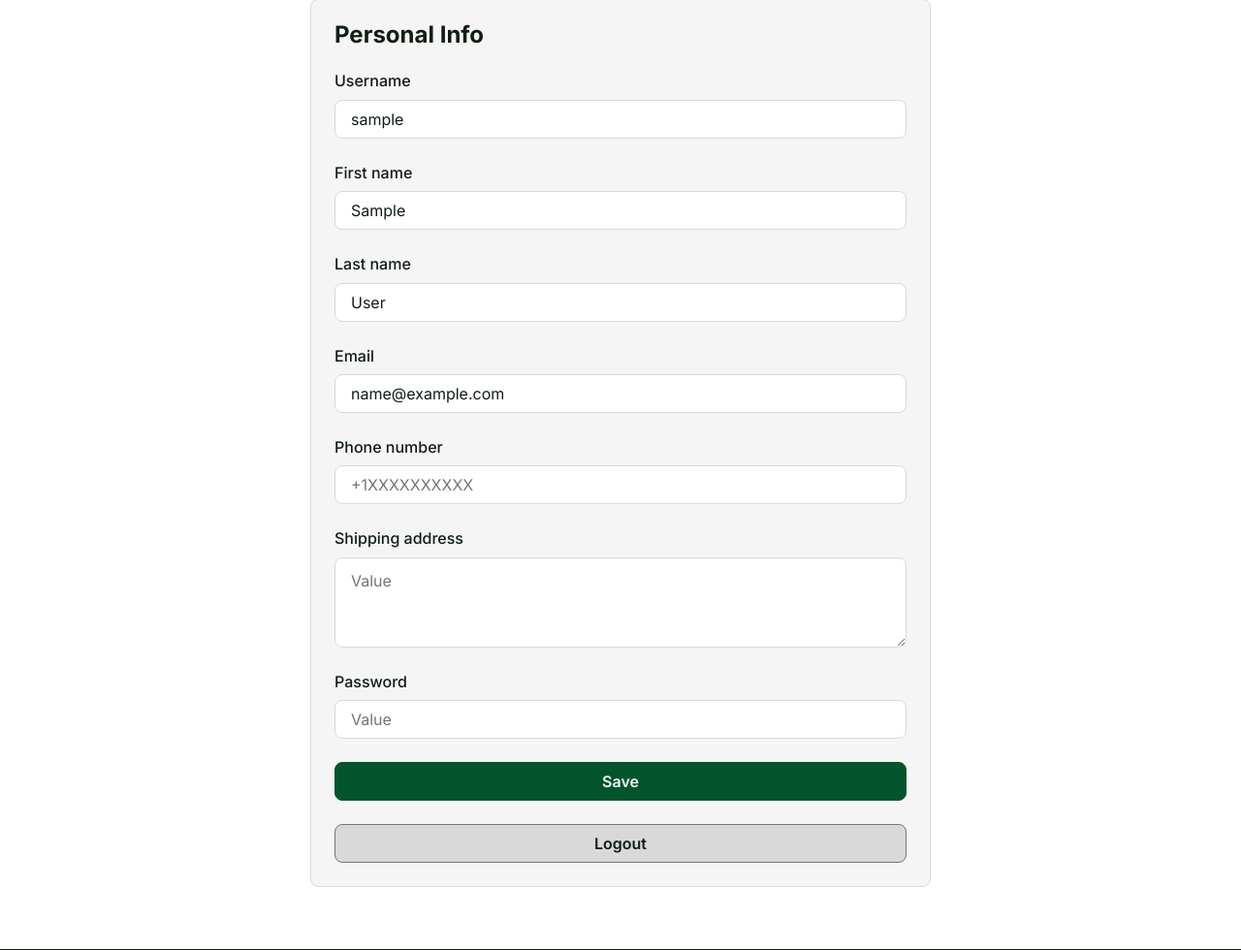
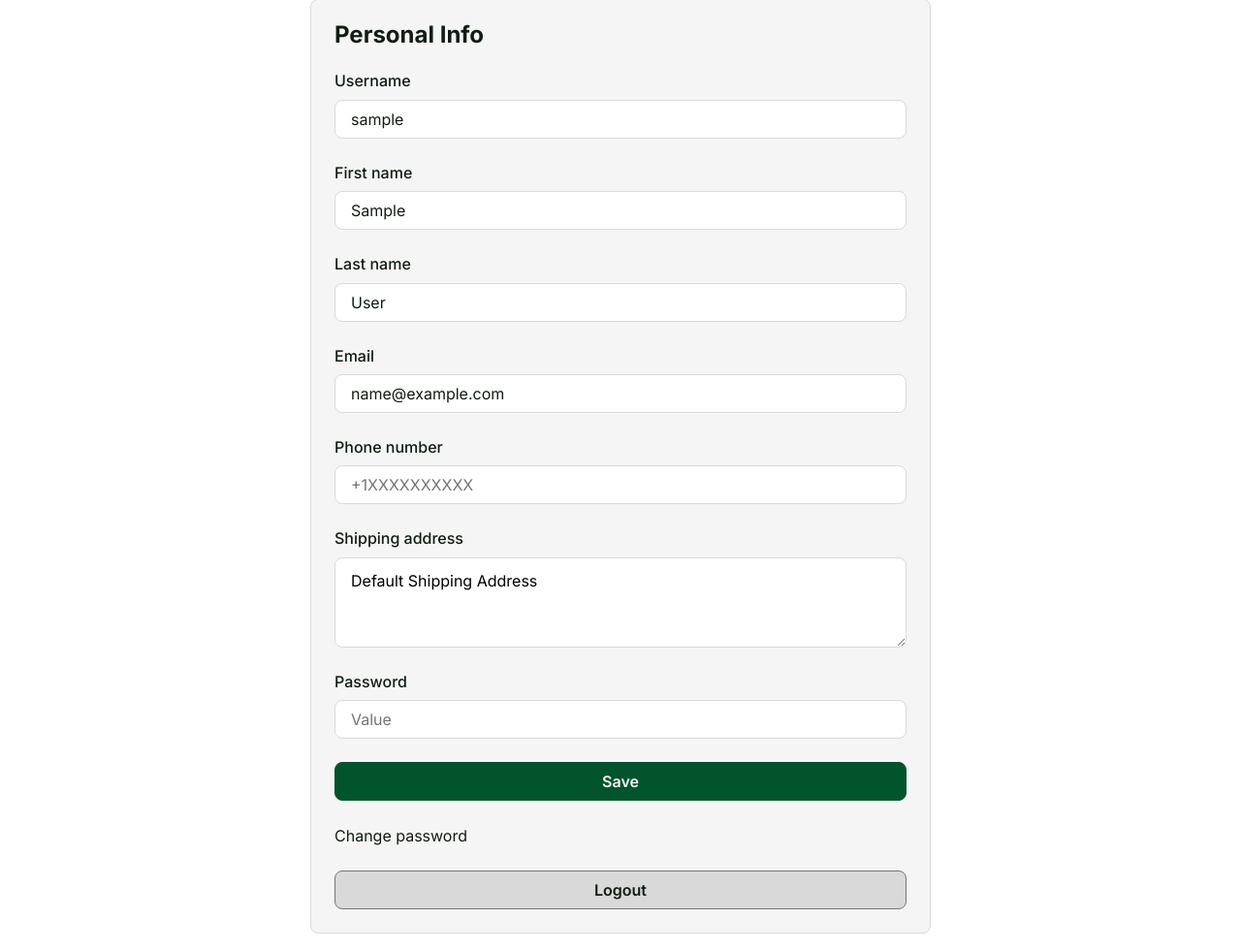
Before and after one commit to mileshkin89/django_shop, a Django app: page /update_account/ in a window 1280 px wide. Shown: the part 229-1209 px from the top of the page at 97% size. Run offline with Django 5.2, Linux system fonts and the light colour scheme; the visitor is signed in with stand-in values (Sample User, id 1); data comes from the database, SQL or seed files in the repository; data that the repository does not hold is empty; parts of the project's set-up code (start-up, migrations or seed data) failed here and were passed over.

Commit message:
feat(accounts): enhance password management features
- Added forms for password reset request, confirmation, and change functionality.
- Updated views to handle password reset and change processes.
- Modified URLs to include new password management routes.
- Improved user experience with updated templates for password reset and change.
- Refactored existing code for better clarity and maintainability.

```diff
--- a/src/apps/accounts/forms.py
+++ b/src/apps/accounts/forms.py
@@ -1,8 +1,77 @@
-from django.contrib.auth.forms import AuthenticationForm
+from django.contrib.auth.forms import (
+    AuthenticationForm,
+    PasswordResetForm as AuthPasswordResetForm,
+    SetPasswordForm as AuthSetPasswordForm,
+)
 from django.core.exceptions import ValidationError
 from django import forms
 
 from .models import User
+
+
+class PasswordResetRequestForm(AuthPasswordResetForm):
+    """Form for requesting a password reset link by email (unauthenticated users)."""
+
+    email = forms.EmailField(
+        label="Email",
+        widget=forms.EmailInput(
+            attrs={"class": "Input", "placeholder": "Enter your email address", "autocomplete": "email"}
+        ),
+    )
+
+
+class PasswordResetConfirmForm(AuthSetPasswordForm):
+    """Form for setting new password from reset link (new_password1, new_password2)."""
+
+    def __init__(self, user, *args, **kwargs):
+        super().__init__(user, *args, **kwargs)
+        self.fields["new_password1"].widget.attrs.update(
+            {"class": "Input", "placeholder": "Enter new password"}
+        )
+        self.fields["new_password2"].widget.attrs.update(
+            {"class": "Input", "placeholder": "Repeat new password"}
+        )
+
+
+class PasswordChangeForm(forms.Form):
+    """Form for authenticated user to change password."""
+
+    current_password = forms.CharField(
+        label="Current password",
+        widget=forms.PasswordInput(attrs={"class": "Input", "placeholder": "Enter current password"}),
+    )
+    new_password = forms.CharField(
+        label="New password",
+        widget=forms.PasswordInput(attrs={"class": "Input", "placeholder": "Enter new password"}),
+        min_length=8,
+    )
+    new_password_confirm = forms.CharField(
+        label="Repeat new password",
+        widget=forms.PasswordInput(attrs={"class": "Input", "placeholder": "Repeat new password"}),
+    )
+
+    def __init__(self, user, *args, **kwargs):
+        self.user = user
+        super().__init__(*args, **kwargs)
+
+    def clean_current_password(self):
+        value = self.cleaned_data.get("current_password")
+        if value and not self.user.check_password(value):
+            raise ValidationError("Current password is incorrect.")
+        return value
+
+    def clean_new_password_confirm(self):
+        new_password = self.cleaned_data.get("new_password")
+        new_password_confirm = self.cleaned_data.get("new_password_confirm")
+        if new_password is not None and new_password_confirm is not None and new_password != new_password_confirm:
+            raise ValidationError("The new passwords do not match.")
+        return new_password_confirm
+
+    def save(self, commit=True):
+        self.user.set_password(self.cleaned_data["new_password_confirm"])
+        if commit:
+            self.user.save(update_fields=["password"])
+        return self.user
 
 
 class CustomAuthenticationForm(AuthenticationForm):
@@ -117,7 +186,7 @@ class UserAccountForm(forms.ModelForm):
         user_instance = self.instance if hasattr(self, 'instance') else None
         if user_instance and getattr(user_instance, 'pk', None):
             try:
-                shipping_obj = user_instance.shipping_address.first()
+                shipping_obj = user_instance.shipping_addresses.first()
                 if shipping_obj:
                     self.fields['shipping_address'].initial = shipping_obj.shipping_address
             except Exception:
--- a/src/apps/accounts/models.py
+++ b/src/apps/accounts/models.py
@@ -1,7 +1,6 @@
 from django.contrib.auth.models import AbstractUser
 from django.core.validators import RegexValidator
 from django.db import models
-from django_extensions.management.commands.export_emails import full_name
 
 phone_validator = RegexValidator(
     regex=r'^\+1\d{10}$',
--- a/src/apps/accounts/urls.py
+++ b/src/apps/accounts/urls.py
@@ -4,10 +4,18 @@ from . import views
 app_name = "accounts"
 
 urlpatterns = [
-    path('login/', views.UserLoginView.as_view(), name='login'),
-    path('logout/', views.UserLogoutView.as_view(), name='logout'),
-    path('register/', views.UserRegistrationView.as_view(), name='register'),
-    path('forgot_pass/', views.ForgotPasswordView.as_view(), name='forgot-password'),
-    path('account/', views.OrderHistoryView.as_view(), name='order_history'),
-    path('update_account/', views.UserUpdateAccountView.as_view(), name='update_account'),
+    path("login/", views.UserLoginView.as_view(), name="login"),
+    path("logout/", views.UserLogoutView.as_view(), name="logout"),
+    path("register/", views.UserRegistrationView.as_view(), name="register"),
+    path("forgot_pass/", views.PasswordResetRequestView.as_view(), name="forgot-password"),
+    path("reset/done/", views.PasswordResetDoneView.as_view(), name="password_reset_done"),
+    path(
+        "reset/<uidb64>/<token>/",
+        views.PasswordResetConfirmView.as_view(),
+        name="password_reset_confirm",
+    ),
+    path("reset/complete/", views.PasswordResetCompleteView.as_view(), name="password_reset_complete"),
+    path("account/", views.OrderHistoryView.as_view(), name="order_history"),
+    path("update_account/", views.UserUpdateAccountView.as_view(), name="update_account"),
+    path("change_password/", views.PasswordChangeView.as_view(), name="change_password"),
 ]
--- a/src/apps/accounts/views.py
+++ b/src/apps/accounts/views.py
@@ -1,13 +1,25 @@
-from django.contrib.auth.views import LoginView, LogoutView
-from django.http import JsonResponse
-from django.shortcuts import render
+from django.contrib.auth.views import (
+    LoginView,
+    LogoutView,
+    PasswordResetView as AuthPasswordResetView,
+    PasswordResetDoneView as AuthPasswordResetDoneView,
+    PasswordResetConfirmView as AuthPasswordResetConfirmView,
+    PasswordResetCompleteView as AuthPasswordResetCompleteView,
+)
 from django.utils.decorators import method_decorator
-from django.views import View
-from django.views.generic import CreateView, UpdateView, ListView
+from django.views.generic import CreateView, UpdateView, ListView, FormView
 from django.urls import reverse_lazy
 from django.contrib.auth.mixins import LoginRequiredMixin
+from django.contrib import messages
 
-from .forms import CustomAuthenticationForm, UserRegistrationForm, UserAccountForm
+from .forms import (
+    CustomAuthenticationForm,
+    UserRegistrationForm,
+    UserAccountForm,
+    PasswordChangeForm,
+    PasswordResetRequestForm,
+    PasswordResetConfirmForm,
+)
 from .models import User
 from apps.order.models import Order
 from apps.order.utils import merge_guest_cart_to_user_cart, get_guest_cart_from_token
@@ -57,12 +69,8 @@ class OrderHistoryView(LoginRequiredMixin, ListView):
     context_object_name = 'order_history'
 
     def get_queryset(self):
-        if self.request.user.is_authenticated:
-            user = self.request.user
-
-        queryset = Order.objects.filter(user=user).all().order_by('-created_at')
-
-        return queryset
+        user = self.request.user
+        return Order.objects.filter(user=user).order_by('-created_at')
 
 
 class UserUpdateAccountView(LoginRequiredMixin, UpdateView):
@@ -75,23 +83,49 @@ class UserUpdateAccountView(LoginRequiredMixin, UpdateView):
         return self.request.user
 
 
-# mock password reset
-class ForgotPasswordView(View):
-    def get(self, request):
-        return render(request, 'pages/accounts/forgot_password.html')
+class PasswordChangeView(LoginRequiredMixin, FormView):
+    """View for authenticated user to change password."""
 
-    def post(self, request):
-        email = request.POST.get('email')
-        try:
-            user = User.objects.get(email=email)
-        except User.DoesNotExist:
-            return render(request, 'forgot_password.html')
+    template_name = "pages/accounts/change_password.html"
+    form_class = PasswordChangeForm
+    success_url = reverse_lazy("accounts:change_password")
 
-        new_password = 'new_password123'
-        user.set_password(new_password)
-        user.save()
+    def get_form_kwargs(self):
+        kwargs = super().get_form_kwargs()
+        kwargs["user"] = self.request.user
+        return kwargs
 
-        return JsonResponse({
-            'success': True,
-            'message': "Your password has been reset. An email has been sent with further instructions. (Use 'new_password123' to log in)"
-        })
+    def form_valid(self, form):
+        form.save()
+        messages.success(self.request, "Your password has been changed successfully.")
+        return super().form_valid(form)
+
+
+class PasswordResetRequestView(AuthPasswordResetView):
+    """Request password reset: user enters email, receives reset link by email."""
+
+    template_name = "pages/accounts/forgot_password.html"
+    form_class = PasswordResetRequestForm
+    email_template_name = "pages/accounts/emails/password_reset_email.html"
+    subject_template_name = "pages/accounts/emails/password_reset_subject.txt"
+    success_url = reverse_lazy("accounts:password_reset_done")
+
+
+class PasswordResetDoneView(AuthPasswordResetDoneView):
+    """Shown after reset email has been sent (no link disclosure)."""
+
+    template_name = "pages/accounts/password_reset_done.html"
+
+
+class PasswordResetConfirmView(AuthPasswordResetConfirmView):
+    """Set new password from link (uidb64 + token)."""
+
+    template_name = "pages/accounts/password_reset_confirm.html"
+    form_class = PasswordResetConfirmForm
+    success_url = reverse_lazy("accounts:password_reset_complete")
+
+
+class PasswordResetCompleteView(AuthPasswordResetCompleteView):
+    """Shown after password has been successfully reset."""
+
+    template_name = "pages/accounts/password_reset_complete.html"
--- a/src/apps/catalog/models.py
+++ b/src/apps/catalog/models.py
@@ -1,4 +1,4 @@
-from _decimal import Decimal
+from decimal import Decimal
 from django.db import models
 from django.urls import reverse
 from django_extensions.db.fields import AutoSlugField
@@ -157,6 +157,8 @@ class Product(models.Model):
 
     def get_avg_rating(self) -> float:
         reviews = list(self.product_reviews.all())
+        if not reviews:
+            return 0.0
         return sum(review.rating for review in reviews) / len(reviews)
 
     def has_review(self) -> bool:
--- a/src/core/urls.py
+++ b/src/core/urls.py
@@ -18,7 +18,7 @@ from django.contrib import admin
 from django.urls import path, include
 import debug_toolbar
 
-from core.settings import settings
+from django.conf import settings
 
 
 urlpatterns = [
--- a/src/seed_data/order/orders.py
+++ b/src/seed_data/order/orders.py
@@ -14,7 +14,7 @@ class OrderGenerator(SaveInDBMixin):
         self.batch_size = batch_size
 
     def seed_orders(self):
-        users = list(User.objects.prefetch_related('shipping_address').all())
+        users = list(User.objects.prefetch_related('shipping_addresses').all())
 
         products = list(Product.objects.select_related('inventory').filter(is_active=True))
 
@@ -33,7 +33,7 @@ class OrderGenerator(SaveInDBMixin):
                     _status = random.choice(('Paid', 'Shipped', 'Delivered', 'Completed'))
 
                 order = Order(user=user, status=_status)
-                shipping_address = user.shipping_address.first()
+                shipping_address = user.shipping_addresses.first()
                 if shipping_address:
                     order.shipping_address = shipping_address
 
--- a/src/templates/pages/accounts/account.html
+++ b/src/templates/pages/accounts/account.html
@@ -92,6 +92,10 @@
                             <button type="submit" class="button button--primary button--full-width">Save</button>
                         </form>
 
+                        <p class="account-form-link">
+                            <a href="{% url 'accounts:change_password' %}">Change password</a>
+                        </p>
+
                         <form action="{% url 'accounts:logout' %}" method="post" style="display: inline;">
                             {% csrf_token %}
                             <button type="submit" class="button button--secondary button--full-width" id="logout-button">
```
Also changed, not shown: src/apps/order/models.py (+9 -5 lines), src/core/settings/settings.py (+12 -0 lines), src/static/js/pages/mock_passwort_reset.js (deleted, +0 -32 lines), src/templates/pages/accounts/forgot_password.html (+15 -13 lines).
